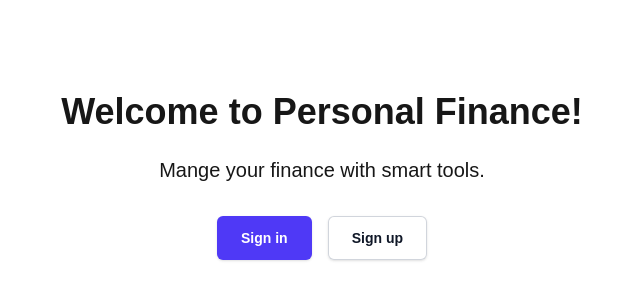
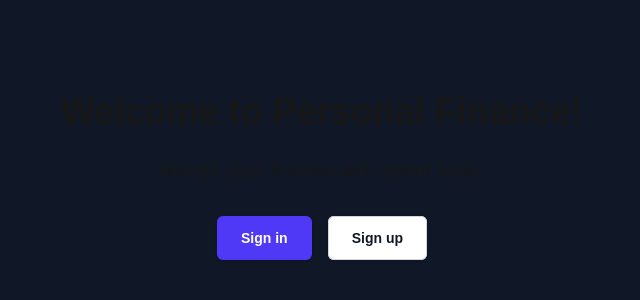
Before and after one commit to uyaaaaaa/personal-finance, a Next.js app in the folder frontend/: page / in a window 1280 px wide. Shown: the part 224-524 px from the top of the page, without its empty margins (318-958 px from the left). Built offline with nearby package versions, Linux system fonts and the light colour scheme.

Commit message:
chore: fix color

```diff
--- a/frontend/src/app/page.tsx
+++ b/frontend/src/app/page.tsx
@@ -2,7 +2,7 @@
 
 export default function HomePage() {
   return (
-    <main className="flex min-h-screen flex-col items-center justify-center p-24">
+    <main className="flex min-h-screen flex-col items-center justify-center p-24 bg-gray-900">
       <h1 className="text-4xl font-bold mb-6">Welcome to Personal Finance!</h1>
       <p className="text-xl mb-8">Mange your finance with smart tools.</p>
       <div className="flex gap-4">
```
